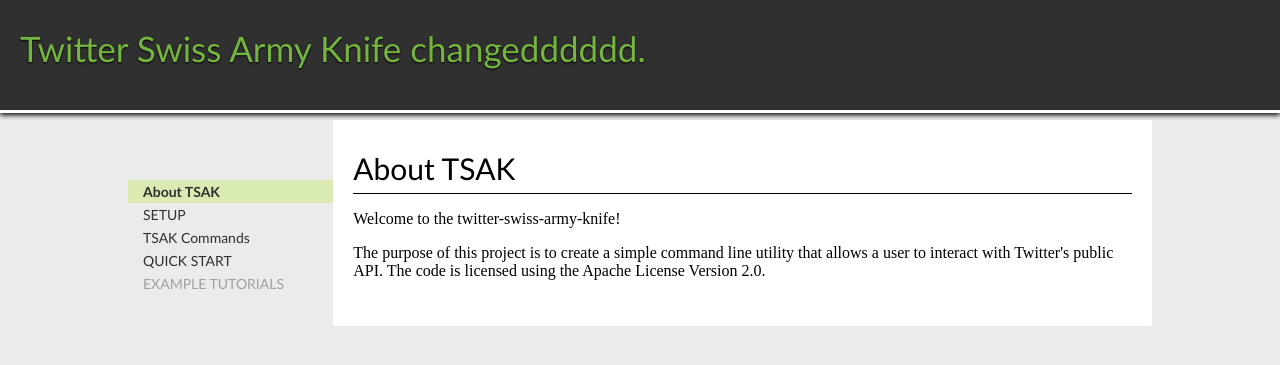
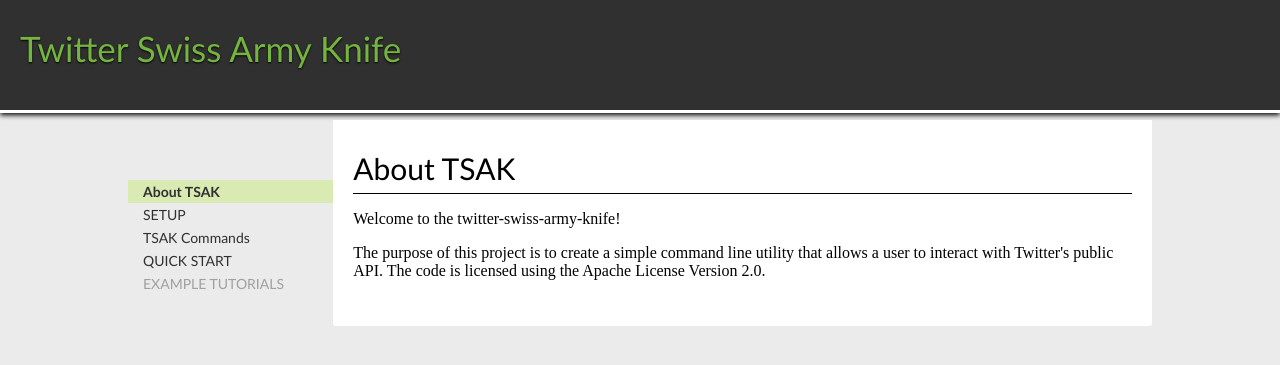
Before and after one commit to Tajtaj/planets-of-the-universe, a Jekyll site: the page built from index.html, in a window 1280 px wide. Shown: the top 365 px of the page. Built offline with Jekyll 4.4.1, drawn with Linux system fonts in a browser that asks for light colours; Markdown is read by kramdown in place of the engine named in the settings.

Commit message:
Config file is changed.
Config file is changed.

```diff
--- a/_config.yml
+++ b/_config.yml
@@ -1,5 +1,5 @@
 # Site settings
-title: Twitter Swiss Army Knife changedddddd.
+title: Twitter Swiss Army Knife
 baseurl: /planets-of-the-universe
 exclude: ['README.md']
 # Build settings
```
